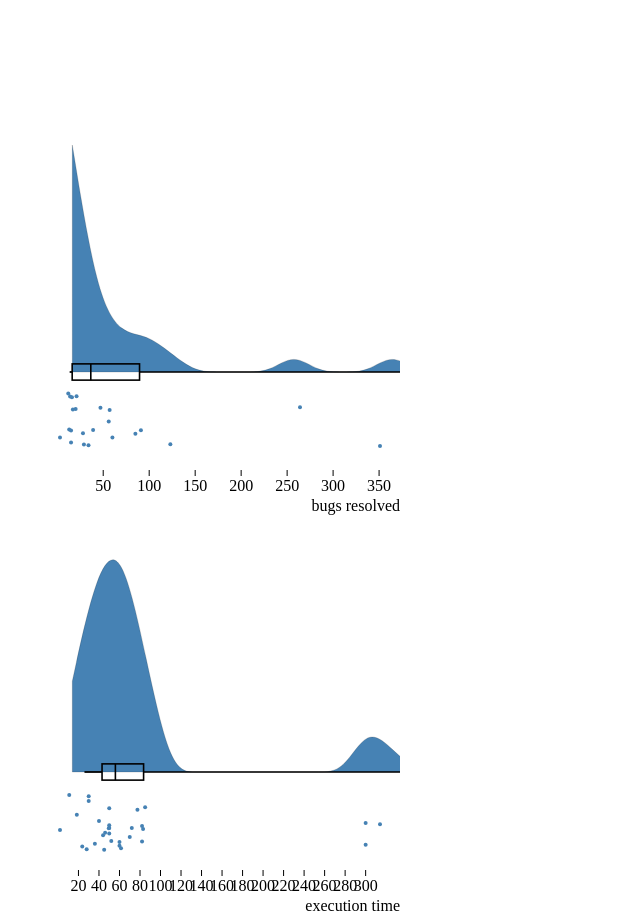
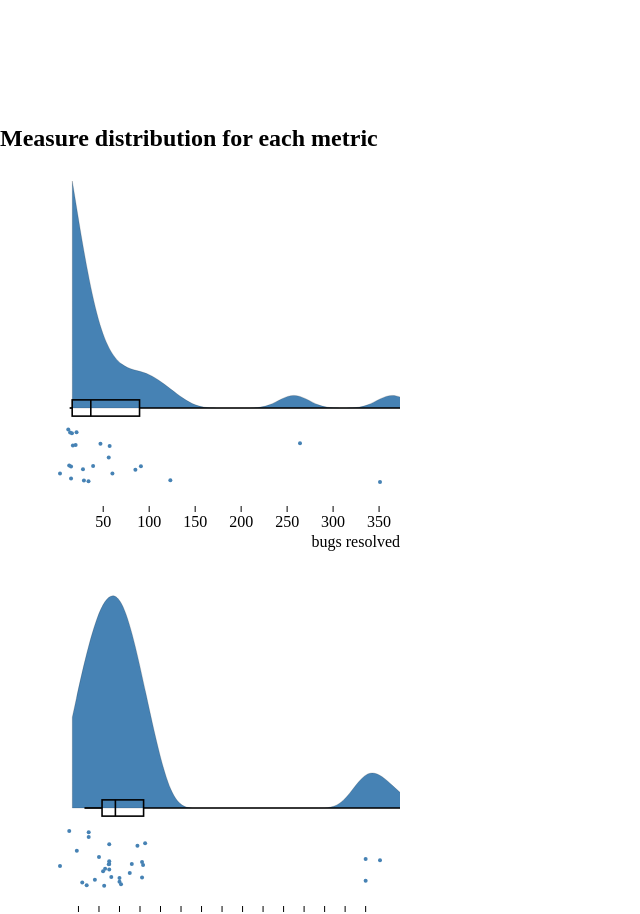
Before and after one commit to aayushi363/info_viz_project, a SvelteKit app: page / in a window 1280 px wide. Shown: the part 820-1734 px from the top of the page, without its empty margins (0-640 px from the left). Built offline with nearby package versions, Linux system fonts and the light colour scheme.

Commit message:
small change

```diff
--- a/src/routes/+page.svelte
+++ b/src/routes/+page.svelte
@@ -86,9 +86,10 @@
 </div>
 
 <div class=raincontainer>
-	<div class="header">
+	<div class="header1">
 	</div>
 	<div class=main>
+		<h2> Measure distribution for each metric</h2>
 		{#each metrics as metric}
 			{#if metric2indices.get(metric).length > 10}
 				<Raincloud dataset={data.dataset} feature="Measure" filteredIndices={metric2indices.get(metric)} color="steelblue" buckets=15 axisLabel={metric2str[metric]} />
```
